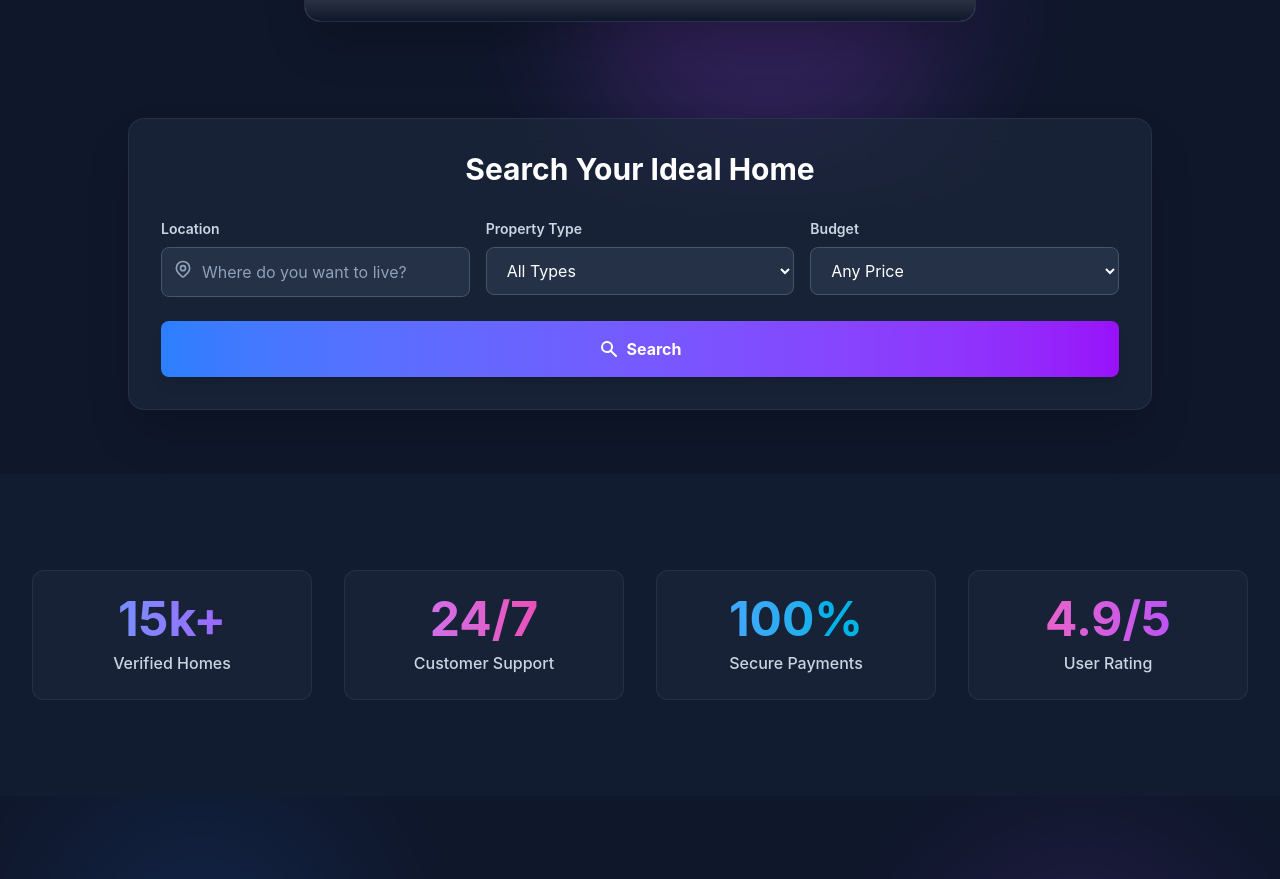
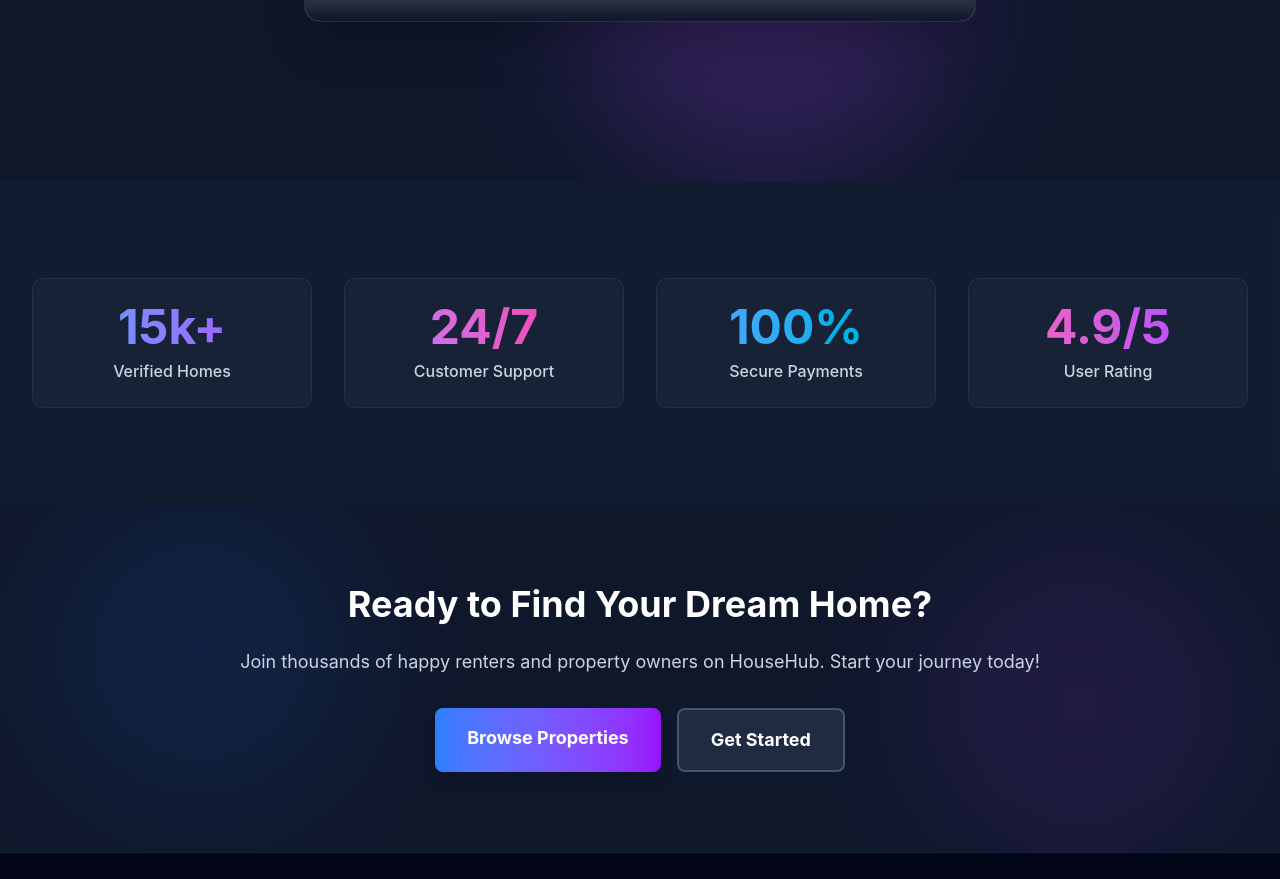
Before and after one commit to Yuvaraj-kurri3/HouseRental, a React (Vite) app in the folder client/: page /renter/home in a window 1280 px wide. Shown: the part 799-1678 px from the top of the page. Built offline with nearby package versions, Linux system fonts and the light colour scheme; grey boxes are pictures that could not be loaded.

Commit message:
auhtoriaztion added for each API call

```diff
--- a/client/src/modules/common/Home.jsx
+++ b/client/src/modules/common/Home.jsx
@@ -94,8 +94,7 @@ useEffect(()=>{
   const redirect= ()=>{
                if (userStr) {
                 try {
-                  console.log("User data from localStorage:", user);
-                  if(user && user.type==="Owner"){
+                   if(user && user.type==="Owner"){
                     window.location.href = '/owner/home';
 
                   }
--- a/client/src/modules/user/admin/adminAllProperties.jsx
+++ b/client/src/modules/user/admin/adminAllProperties.jsx
@@ -8,8 +8,8 @@ export default function AdminAllProperties() {
 
   // Properties List State with Sample Data
      const [Allproperties, setAllproperties] = useState([]);
-     const[token,setToken]=useState();
-     const user=localStorage.getItem('user')
+      const user=localStorage.getItem('user')
+      const token=localStorage.getItem('token');
 
    useEffect(()=>{
     const init=async()=>{
@@ -17,20 +17,16 @@ export default function AdminAllProperties() {
         alert("please Login to access your dashboard");
         window.location.href='/auth/login';
       }
-    }
+     }
     init();
   });
-useEffect(()=>{
-
-const getAllProperties=async()=>{
 
 
-     const token=localStorage.getItem('token');
-    if(!token) return window.location.href='/auth/login';
-    setToken(token);
 
+useEffect(()=>{
+const getAllProperties=async()=>{
   try {
-    const response =await axios.get(`${api}/api/admin/properties/getAllProperties`,{
+     const response =await axios.get(`${api}/api/admin/properties/getAllProperties`,{
           headers:{
             Authorization:`Bearer ${token}`
           }
--- a/client/src/modules/user/owner/ownerBookings.jsx
+++ b/client/src/modules/user/owner/ownerBookings.jsx
@@ -31,7 +31,6 @@ useEffect(()=>{
           Authorization:`Bearer ${token}`
         }
       });
-      console.log("Fetched Bookings:60",response.data.bookings);
 
       // Transform the bookings data to match the UI structure
       const transformedBookings = response.data.bookings.map(booking => ({
@@ -55,7 +54,6 @@ useEffect(()=>{
 
 
   const handleBookingStatusChange= async(propertyId, newStatus)=>{
-    console.log("Booking ID:", propertyId, "New Status:", newStatus);
 
     try{
 
--- a/client/src/modules/user/owner/ownerProperties.jsx
+++ b/client/src/modules/user/owner/ownerProperties.jsx
@@ -89,8 +89,7 @@ export default function OwnerProperties() {
       additionalDetails: property.additionalDetails,
       availability:property.availability
     });
-    console.log('223-', property.availability);
-    setShowEditModal(true);
+     setShowEditModal(true);
   };
 
   // Close Edit Modal
--- a/client/src/modules/user/renter/UserBookings.jsx
+++ b/client/src/modules/user/renter/UserBookings.jsx
@@ -32,8 +32,7 @@ export default function UserBookings() {
   // Fetch Bookings from API
   const fetchUserBookings = async (userId, userToken) => {
     setLoading(true);
-    console.log(userId);
-    try {
+     try {
       const response = await axios.get(`${api}/api/booking/user-bookings/${userId}`, {
         headers: {
           Authorization: `Bearer ${userToken}`
@@ -125,13 +124,12 @@ export default function UserBookings() {
     if (!bookingToCancel) return;
     setActionLoading(true);
     try {
-      const response = await axios.delete(`${api}/api/booking/bookings/cancelbooking/${bookingToCancel._id}`, {
+      const response = await axios.delete(`${api}/api/booking/bookings/cancelbooking/${bookingToCancel._id}`,{
         headers: {
           Authorization: `Bearer ${token}`
         }
       });
 
-      console.log("Cancellation response:", response.data);
 
       // Update local state directly to reflect cancellation without hard reloading
       setBookings(prevBookings =>
@@ -558,7 +556,7 @@ export default function UserBookings() {
             {bookingToCancel && (
               <div className="bg-[#080d19] border border-slate-800 rounded-xl p-4 mb-6 text-sm flex gap-3 items-center">
                 <img
-                  src={bookingToCancel.propertyId?.propertyImages?.[0] || "https://images.unsplash.com/photo-1564013799919-ab600027ffc6?auto=format&fit=crop&w=150&q=80"}
+                  src={bookingToCancel.propertyId?.propertyImages || "https://images.unsplash.com/photo-1564013799919-ab600027ffc6?auto=format&fit=crop&w=150&q=80"}
                   alt="Property"
                   className="w-14 h-14 object-cover rounded-lg border border-slate-800 shrink-0"
                 />
--- a/client/src/modules/user/renter/UserHome.jsx
+++ b/client/src/modules/user/renter/UserHome.jsx
@@ -4,23 +4,8 @@ import Navbar from '../../../components/Navbar';
 import Footer from '../../../components/Footer';
 
 export default function UserHome() {
-  const [searchLocation, setSearchLocation] = useState('');
-  const [propertyType, setPropertyType] = useState('All Types');
-  const [budget, setBudget] = useState('Any Price');
   const navigate = useNavigate();
 
-
-
-
-  const handleSearch = () => {
-    // Navigate to properties page with filters
-    const query = new URLSearchParams({
-      location: searchLocation,
-      type: propertyType,
-      budget: budget,
-    }).toString();
-    navigate(`/properties?${query}`);
-  };
 
   const handleMyBookings = () => {
     const token = localStorage.getItem('token');
@@ -126,79 +111,7 @@ export default function UserHome() {
         </div>
       </section>
 
-      {/* Search Section */}
-      <section className="relative z-10 -mt-8 md:-mt-16 pb-16 px-4 sm:px-6 lg:px-8">
-        <div className="max-w-5xl mx-auto">
-          <div className="bg-slate-800/70 backdrop-blur-xl border border-slate-700/50 rounded-2xl shadow-2xl p-6 md:p-8">
-            <h2 className="text-2xl md:text-3xl font-bold text-center mb-8">Search Your Ideal Home</h2>
 
-            <div className="grid grid-cols-1 md:grid-cols-3 gap-4 mb-6">
-              {/* Location Input */}
-              <div>
-                <label className="block text-sm font-semibold text-slate-300 mb-2">Location</label>
-                <div className="relative">
-                  <svg className="absolute left-3 top-3 w-5 h-5 text-slate-400" fill="none" stroke="currentColor" viewBox="0 0 24 24">
-                    <path strokeLinecap="round" strokeLinejoin="round" strokeWidth={2} d="M17.657 16.657L13.414 20.9a1.998 1.998 0 01-2.827 0l-4.244-4.243a8 8 0 1111.314 0z" />
-                    <path strokeLinecap="round" strokeLinejoin="round" strokeWidth={2} d="M15 11a3 3 0 11-6 0 3 3 0 016 0z" />
-                  </svg>
-                  <input
-                    type="text"
-                    placeholder="Where do you want to live?"
-                    value={searchLocation}
-                    onChange={(e) => setSearchLocation(e.target.value)}
-                    className="w-full pl-10 pr-4 py-3 bg-slate-700/50 border border-slate-600 rounded-lg text-white placeholder-slate-400 focus:outline-none focus:border-blue-500 focus:ring-2 focus:ring-blue-500/20 transition-all"
-                  />
-                </div>
-              </div>
-
-              {/* Property Type Dropdown */}
-              <div>
-                <label className="block text-sm font-semibold text-slate-300 mb-2">Property Type</label>
-                <select
-                  value={propertyType}
-                  onChange={(e) => setPropertyType(e.target.value)}
-                  className="w-full px-4 py-3 bg-slate-700/50 border border-slate-600 rounded-lg text-white focus:outline-none focus:border-blue-500 focus:ring-2 focus:ring-blue-500/20 transition-all cursor-pointer"
-                >
-                  <option>All Types</option>
-                  <option>Residential</option>
-                  <option>Villa</option>
-                  <option>Apartment</option>
-                  <option>House</option>
-                  <option>Penthouse</option>
-                </select>
-              </div>
-
-              {/* Budget Dropdown */}
-              <div>
-                <label className="block text-sm font-semibold text-slate-300 mb-2">Budget</label>
-                <select
-                  value={budget}
-                  onChange={(e) => setBudget(e.target.value)}
-                  className="w-full px-4 py-3 bg-slate-700/50 border border-slate-600 rounded-lg text-white focus:outline-none focus:border-blue-500 focus:ring-2 focus:ring-blue-500/20 transition-all cursor-pointer"
-                >
-                  <option>Any Price</option>
-                  <option>Under $1,000</option>
-                  <option>$1,000 - $2,000</option>
-                  <option>$2,000 - $3,000</option>
-                  <option>$3,000 - $5,000</option>
-                  <option>Above $5,000</option>
-                </select>
-              </div>
-            </div>
-
-            {/* Search Button */}
-            <button
-              onClick={handleSearch}
-              className="w-full bg-gradient-to-r from-blue-500 to-purple-600 hover:from-blue-600 hover:to-purple-700 text-white font-bold py-3 md:py-4 rounded-lg transition-all duration-200 shadow-lg hover:shadow-xl hover:scale-105 transform flex items-center justify-center gap-2"
-            >
-              <svg className="w-5 h-5" fill="currentColor" viewBox="0 0 20 20">
-                <path fillRule="evenodd" d="M8 4a4 4 0 100 8 4 4 0 000-8zM2 8a6 6 0 1110.89 3.476l4.817 4.817a1 1 0 01-1.414 1.414l-4.816-4.816A6 6 0 012 8z" clipRule="evenodd" />
-              </svg>
-              Search
-            </button>
-          </div>
-        </div>
-      </section>
 
       {/* Stats Section */}
       <section className="py-16 md:py-24 px-4 sm:px-6 lg:px-8 bg-slate-800/30">
```
Also changed, not shown: client/src/modules/user/renter/AllProperties.jsx (+25 -29 lines).
